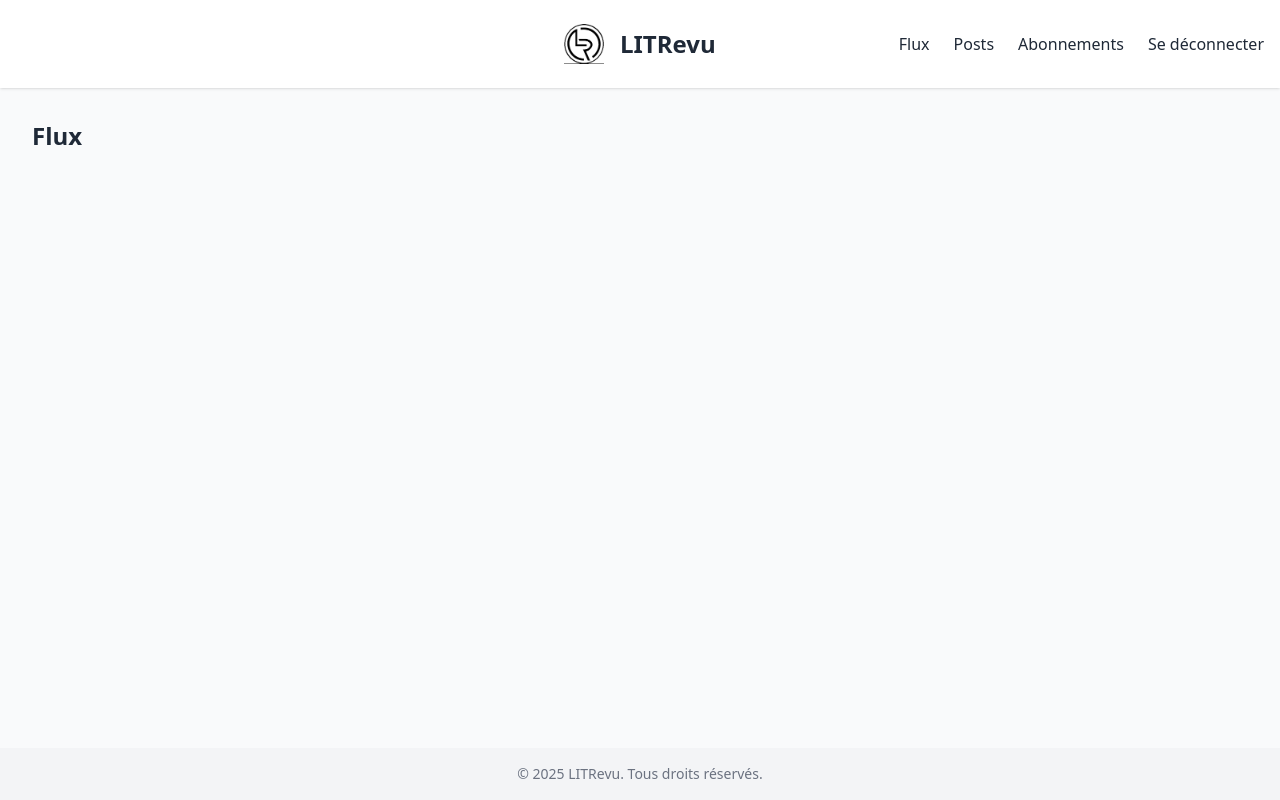
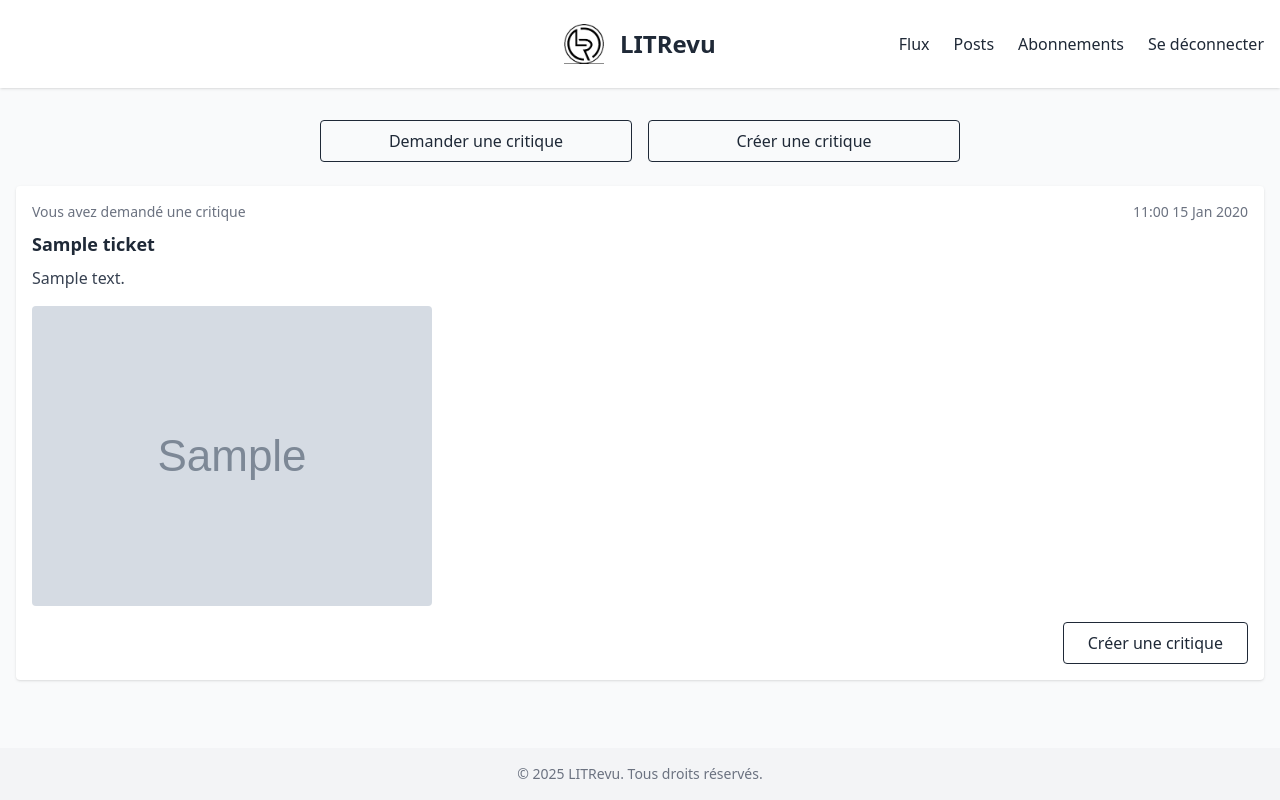
Before and after one commit to LsFbr/OC_Project9_LITRevu, a Django app: page /flux/ in a window 1280 px wide. Run offline with Django 5.2, Linux system fonts and the light colour scheme; a user stored in the database is signed in; tables that the repository leaves empty hold one stand-in row (values such as "Sample post"); grey boxes marked "Sample" are stand-in pictures; some libraries are stand-ins or nearby versions.

Commit message:
feat(flux.html): Revamp Flux page layout to include ticket display with user-specific messages, creation links, and improved styling; add handling for empty ticket scenarios

```diff
--- a/litrevu/web_app/templates/web_app/flux.html
+++ b/litrevu/web_app/templates/web_app/flux.html
@@ -1,7 +1,38 @@
 {% extends 'web_app/base.html' %}
 {% block title %}Flux - LITRevu{% endblock %}
 {% block content %}
-<div class="container mx-auto px-4">
-    <h1 class="text-2xl font-bold text-gray-800">Flux</h1>
+<div class="container flex justify-center max-w-2xl gap-4 mx-auto px-4">
+    <a href="{% url 'ticket' %}" class="text-center border border-gray-800 text-gray-800 font-medium w-1/2 py-2 px-4 rounded hover:bg-gray-100">Demander une critique</a>
+    <a href="{% url 'review' %}" class="text-center border border-gray-800 text-gray-800 font-medium w-1/2 py-2 px-4 rounded hover:bg-gray-100">Créer une critique</a>
 </div>
+{% for ticket in tickets %}
+    <div class="bg-white rounded shadow p-4 mt-6">
+        <div class="flex justify-between items-center">
+            {% if ticket.user == user %}
+                <p class="text-gray-500 text-sm mb-2">
+                    Vous avez demandé une critique
+                </p>
+            {% else %}
+                <p class="text-gray-500 text-sm mb-2">
+                    {{ ticket.user.username }} a demandé une critique
+                </p>
+            {% endif %}
+            <p class="text-gray-500 text-sm mb-2">
+                {{ ticket.time_created|date:"H:i d M Y" }}
+            </p>
+        </div>
+        <h2 class="text-lg font-semibold text-gray-800 mb-2">{{ ticket.title }}</h2>
+        <p class="text-gray-700 mb-4">{{ ticket.description }}</p>
+        {% if ticket.image %}
+            <img src="{{ ticket.image }}" alt="Image du ticket" class="max-w-full h-auto rounded mb-4">
+        {% endif %}
+        <div class="flex justify-end gap-4">
+            <a href="{% url 'review' %}" class="border border-gray-800 text-gray-800 font-medium py-2 px-6 rounded hover:bg-gray-100">
+                Créer une critique
+            </a>
+        </div>
+    </div>
+{% empty %}
+    <p class="text-center text-gray-600 mt-8">Aucun ticket pour le moment.</p>
+{% endfor %}
 {% endblock %}
```
